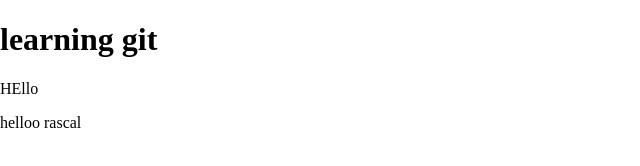
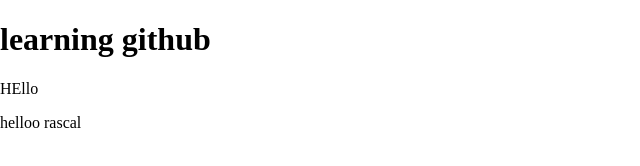
Before and after one commit to 0anant/learning-git, a plain HTML site: page index.html in a window 1280 px wide. Shown: the whole page, without its empty margins (0-640 px from the left). Drawn offline with Linux system fonts and the light colour scheme.

Commit message:
added github

```diff
--- a/index.html
+++ b/index.html
@@ -7,7 +7,7 @@
 	<link rel="stylesheet" type="text/css" href="style.css">
 </head>
 <body>
-	<h1>learning git</h1>
+	<h1>learning github</h1>
 	<p>HEllo</p>
 	<p>helloo rascal</p>
 </body>
```
